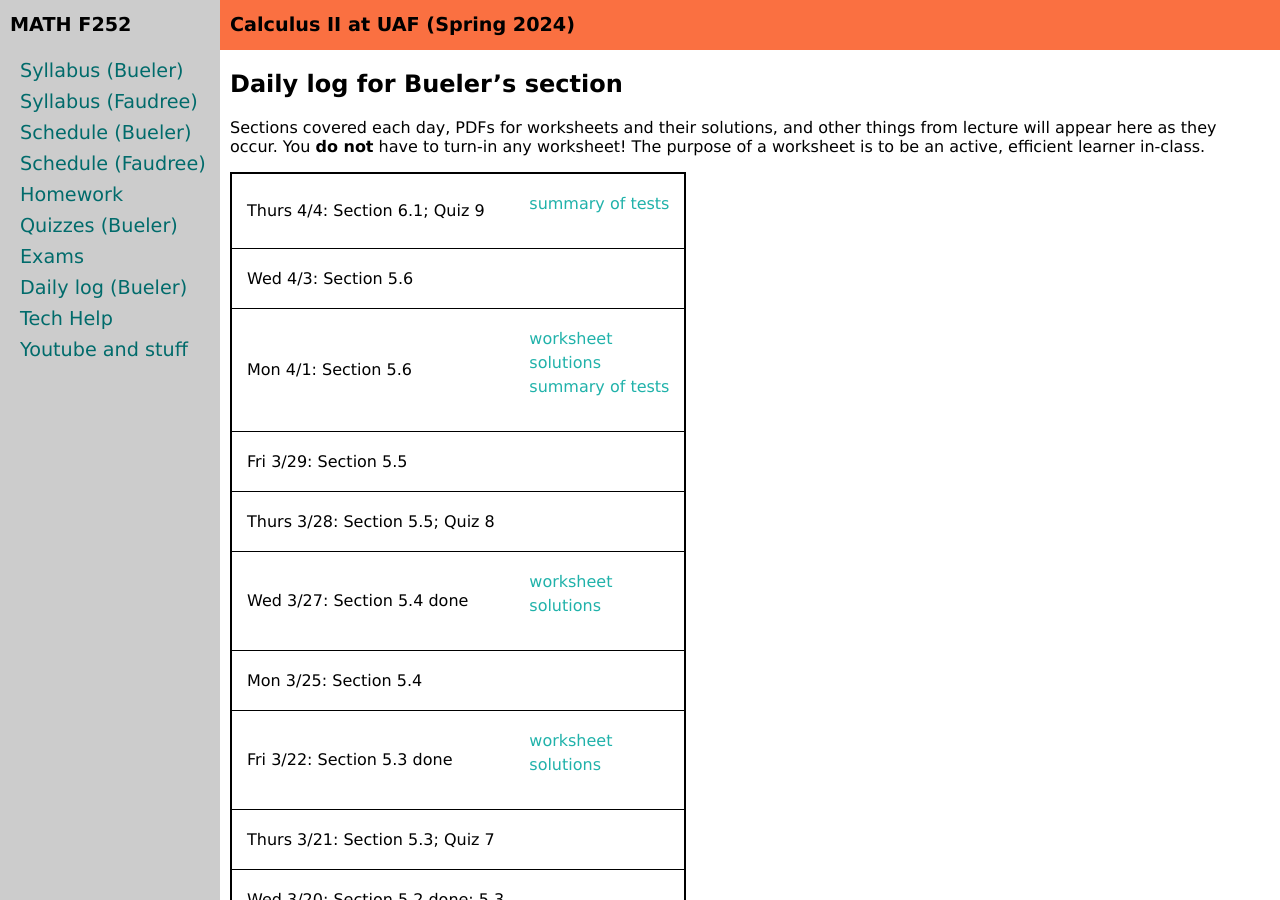
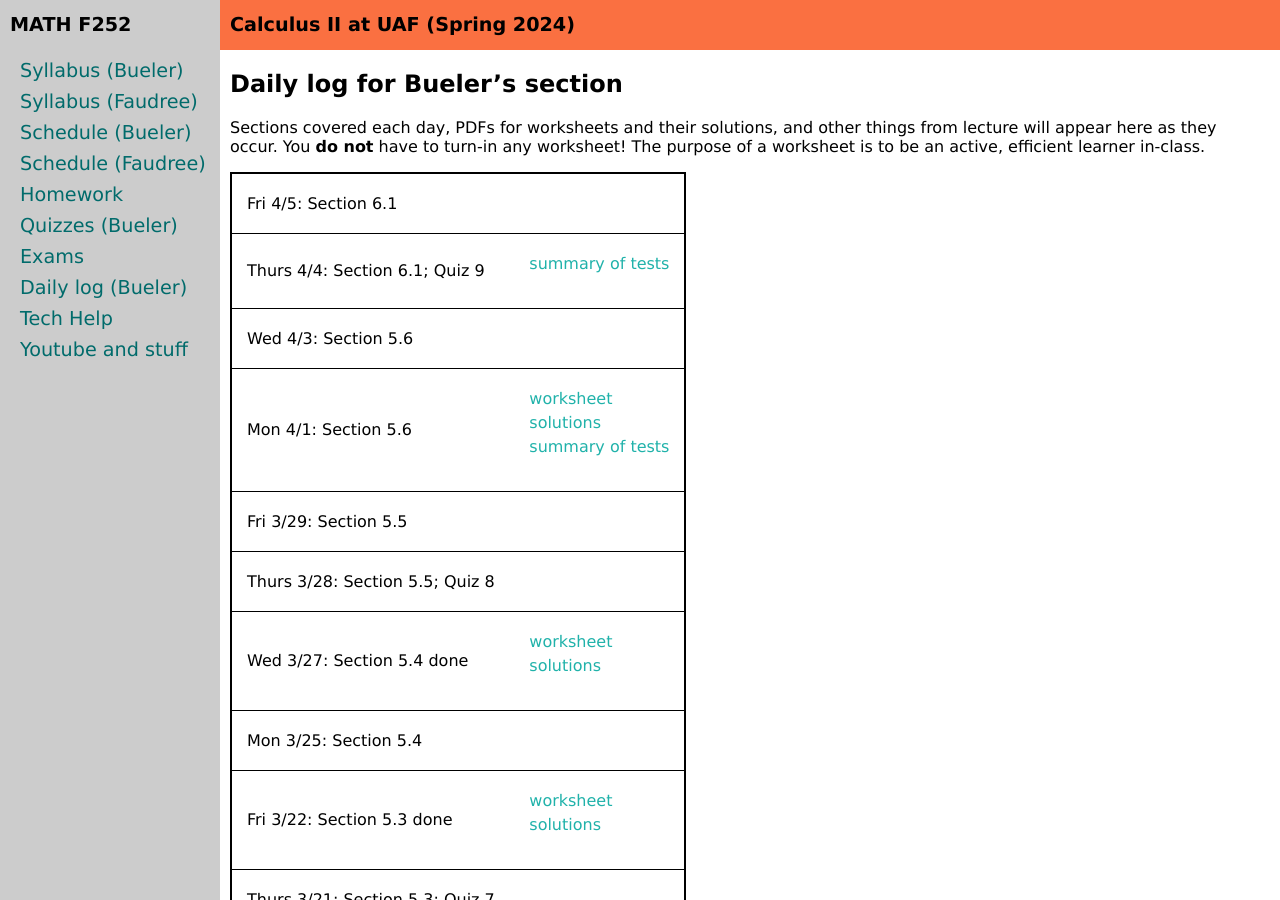
Before and after one commit to uaf-math/calc2, a Jekyll site: the page built from daily.md, in a window 1280 px wide and 900 px high. Built offline with Jekyll 4.4.1, drawn with Linux system fonts in a browser that asks for light colours.

Commit message:
update daily log

```diff
--- a/_data/daily.yml
+++ b/_data/daily.yml
@@ -1,6 +1,8 @@
 semester: Spring 2024
 home: assets/worksheets/S24
 daily:
+- name: Section 6.1
+  date: Fri 4/5
 - name: Section 6.1; Quiz 9
   date: Thurs 4/4
   ext: https://uaf-math251.github.io/calc2/assets/worksheets/F22/convsummary.pdf
```
